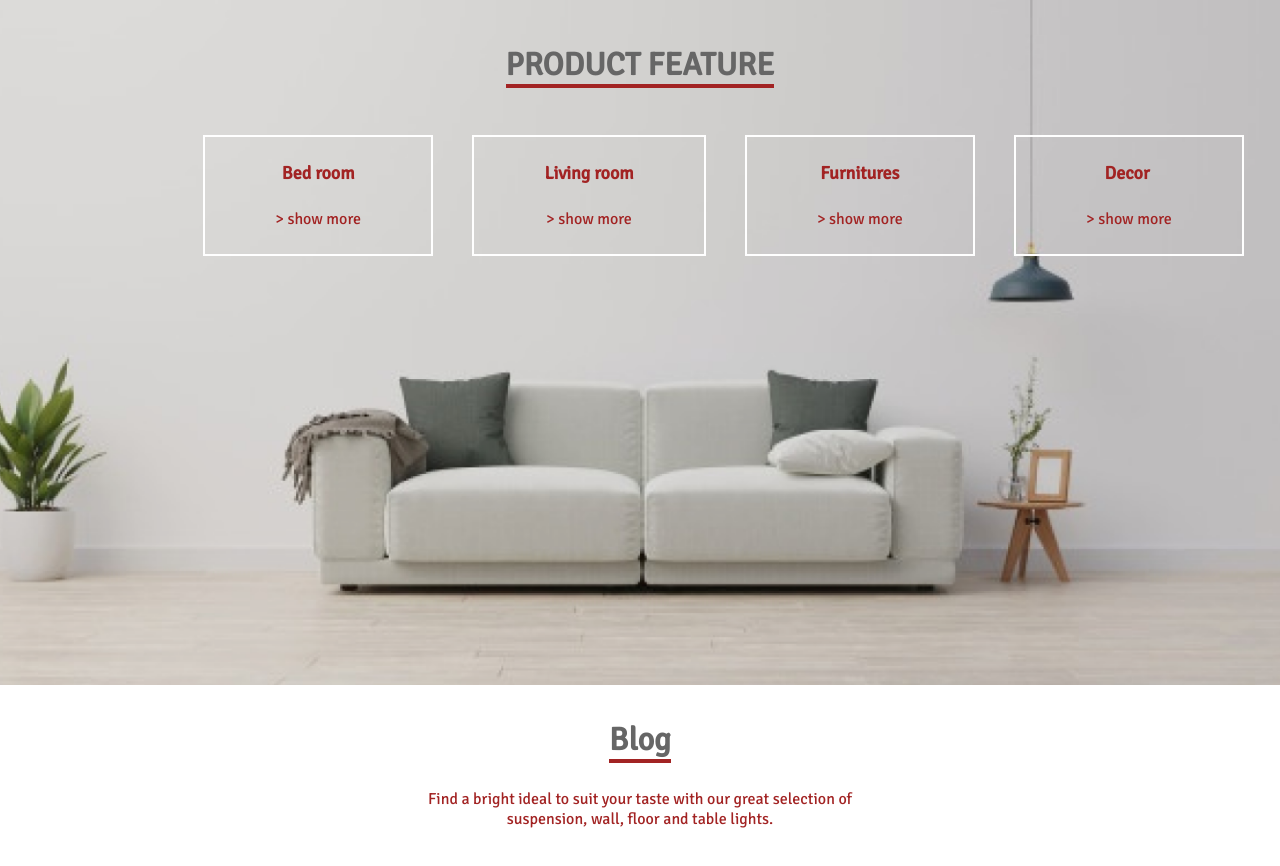
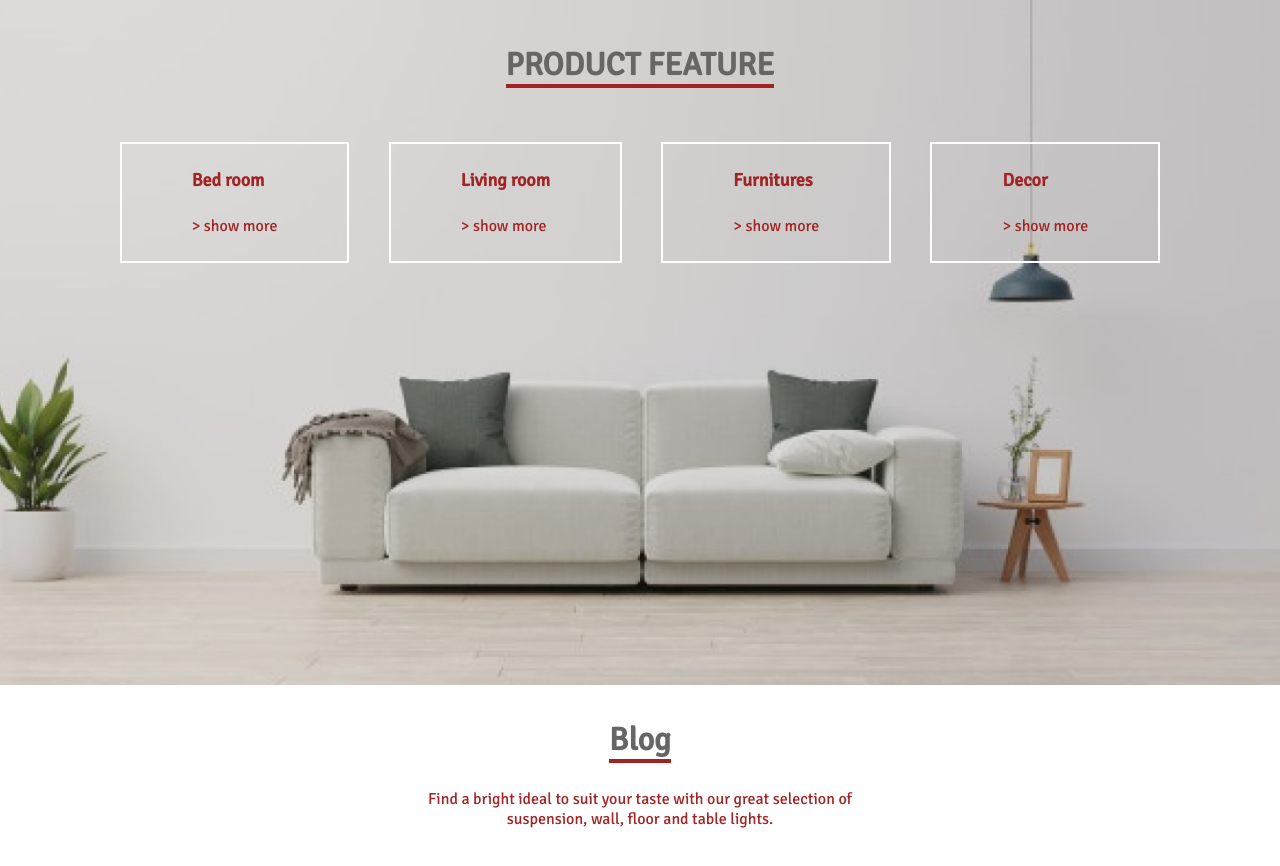
Before and after one commit to dduwschuy/test, a plain HTML site: page index.html in a window 1280 px wide. Shown: the part 1589-2455 px from the top of the page. Drawn offline with Linux system fonts and the light colour scheme.

Commit message:
Add files via upload

```diff
--- a/css/styles.css
+++ b/css/styles.css
@@ -82,8 +82,11 @@
 }
 .caption2{
 	position: absolute;
-	width:30%;
-	text-align: center;left: 12%; top: 150px;
+		width: 34%;
+left: 0;
+	right: 0;
+	margin: 0 auto;
+	top: 35%
 }
 .vien2{
 	border: 2px solid white;
```
